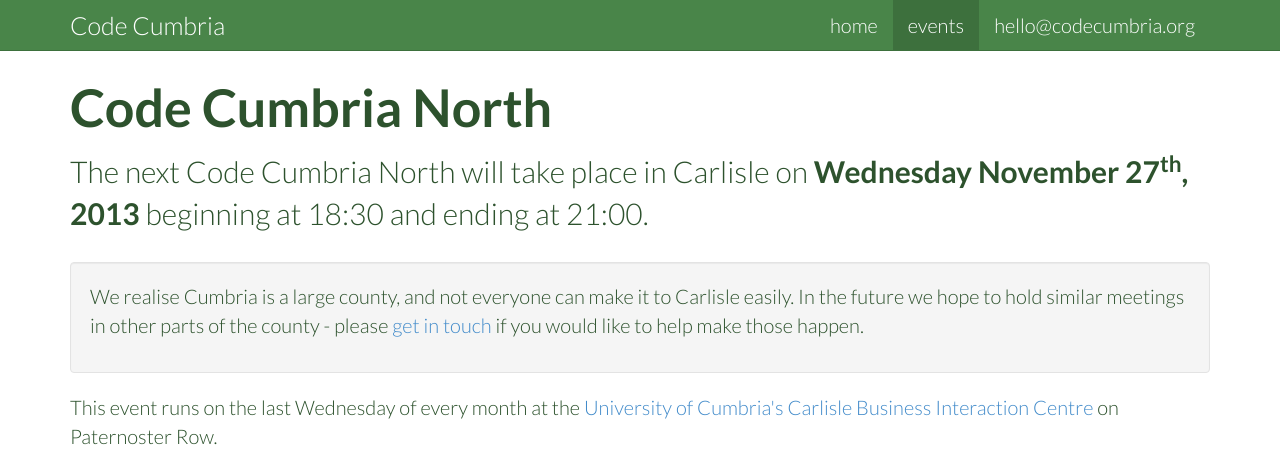
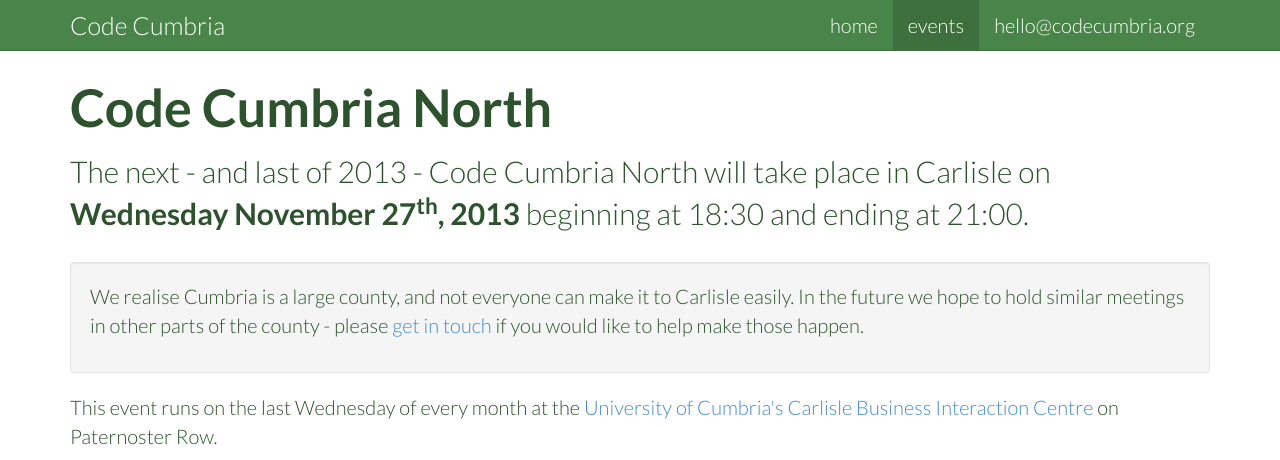
Before and after one commit to CodeCumbria/codecumbria.github.io, a Jekyll site: the page built from events/code_cumbria_north.html, in a window 1280 px wide, cut to the strip 0-460 px from the top of the page. Built offline with Jekyll 4.4.1, drawn with Linux system fonts in a browser that asks for light colours; Markdown is read by kramdown in place of the engine named in the settings; comment, search, counter and statistics services are not loaded.

Commit message:
Updated events.

```diff
--- a/events/co_working_freerange.html
+++ b/events/co_working_freerange.html
@@ -5,7 +5,7 @@ section: events
 ---
 <div class="row">
   <div class="col-md-12">
-    <p class="lead">The next {{ page.title }} will take place at the <a href="http://www.cumbria.ac.uk/AboutUs/Enterprise/CarlisleBusinessInteractionCentre.aspx">University of Cumbria's Carlisle Business Interaction Centre</a> (C-BIC) on Paternoster Row on <strong>Friday November 1<sup>st</sup>, 2013</strong> beginning at 11:00 and ending at 15:00.</p>
+    <p class="lead">The next {{ page.title }} will take place at the <a href="http://www.cumbria.ac.uk/AboutUs/Enterprise/CarlisleBusinessInteractionCentre.aspx">University of Cumbria's Carlisle Business Interaction Centre</a> (C-BIC) on Paternoster Row on <strong>Friday November 15<sup>th</sup>, 2013</strong> beginning at 11:00 and ending at 15:00.</p>
   </div>
 </div>
 <div class="row">
--- a/events/code_cumbria_north.html
+++ b/events/code_cumbria_north.html
@@ -6,7 +6,7 @@ section: events
 
 <div class="row">
   <div class="col-md-12">
-    <p class="lead">The next {{ page.title }} will take place in Carlisle on <strong>Wednesday November 27<sup>th</sup>, 2013</strong> beginning at 18:30 and ending at 21:00.</p>
+    <p class="lead">The next - and last of 2013 - {{ page.title }} will take place in Carlisle on <strong>Wednesday November 27<sup>th</sup>, 2013</strong> beginning at 18:30 and ending at 21:00.</p>
     <div class="well">
     <p>We realise Cumbria is a large county, and not everyone can make it to Carlisle easily. In the future we hope to hold similar meetings in other parts of the county - please <a href="mailto:hello@codecumbria.org?subject=I%20want%20to%20help%20run%20a%20meeting" title="get in touch about running a meeting">get in touch</a> if you would like to help make those happen.</p>
     </div>
@@ -19,7 +19,7 @@ section: events
     <p>Talks can be presentations, demos, idea/production validation, or just something cool you've done and want to share with others. The rule of thumbs for talks is: "if you'd be interested in hearing it, then so will we". We welcome anyone who is willing to present, and have had many varied talks in the past. Presenting to your peers is great way to develop/hone your presentation skills, and giving at least one talk is recommended to all attendees.</p>
   </div>
   <div class="col-md-6">
-    <div style="width:100%; text-align:left;" ><iframe  src="https://www.eventbrite.co.uk/tickets-external?eid=8283404887&ref=codecumbria&v=2" frameborder="0" height="214" width="100%" vspace="0" hspace="0" marginheight="5" marginwidth="5" scrolling="auto" allowtransparency="true"></iframe><div style="font-family:Helvetica, Arial; font-size:10px; padding:5px 0 5px; margin:2px; width:100%; text-align:left;" ><a style="color:#ddd; text-decoration:none;" target="_blank" href="http://www.eventbrite.co.uk/r/etckt">Event Registration Online</a><span style="color:#ddd;"> for </span><a style="color:#ddd; text-decoration:none;" target="_blank" href="https://codecumbrianorth.eventbrite.co.uk?ref=etckt">Code Cumbria North</a> <span style="color:#ddd;">powered by</span> <a style="color:#ddd; text-decoration:none;" target="_blank" href="http://www.eventbrite.co.uk?ref=etckt">Eventbrite</a></div></div>
+    <div style="width:100%; text-align:left;" ><iframe  src="https://www.eventbrite.co.uk/tickets-external?eid=9293253371&ref=codecumbria&v=2" frameborder="0" height="214" width="100%" vspace="0" hspace="0" marginheight="5" marginwidth="5" scrolling="auto" allowtransparency="true"></iframe><div style="font-family:Helvetica, Arial; font-size:10px; padding:5px 0 5px; margin:2px; width:100%; text-align:left;" ><a style="color:#ddd; text-decoration:none;" target="_blank" href="http://www.eventbrite.co.uk/r/etckt">Event Registration Online</a><span style="color:#ddd;"> for </span><a style="color:#ddd; text-decoration:none;" target="_blank" href="https://codecumbrianorth.eventbrite.co.uk?ref=etckt">Code Cumbria North</a> <span style="color:#ddd;">powered by</span> <a style="color:#ddd; text-decoration:none;" target="_blank" href="http://www.eventbrite.co.uk?ref=etckt">Eventbrite</a></div></div>
   </div>
 </div>
 <div class="row">
```
Also changed, not shown: index.html (+4 -3 lines).
